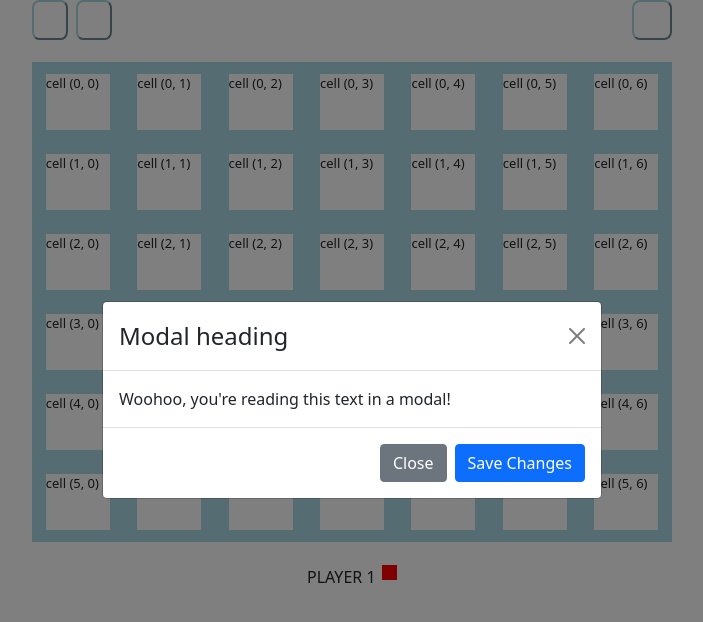
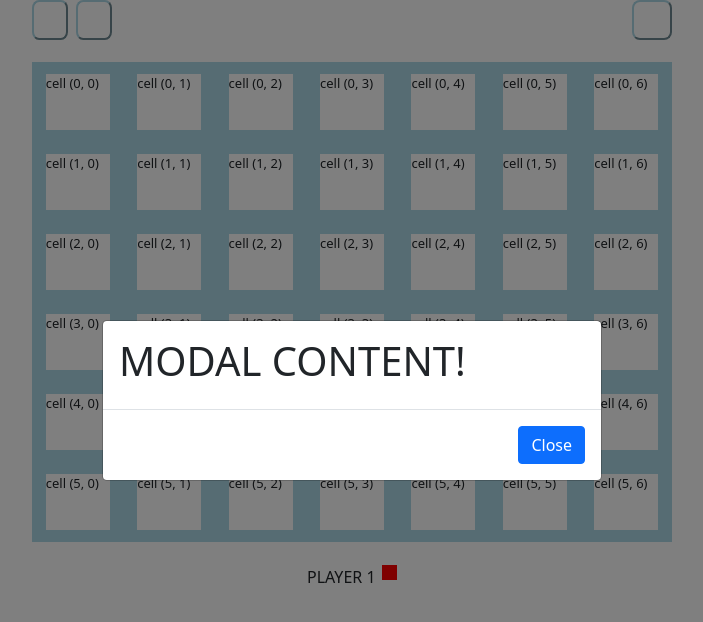
Before and after one commit to l-ilma/ConnectFour, a React (Create React App) app: page / in a window 1280 px wide. Shown: the top 622 px of the page, without its empty margins (288-991 px from the left). Built offline with nearby package versions, Linux system fonts and the light colour scheme; some icons are missing.

Commit message:
add extensible modal

```diff
--- a/src/components/Board/Board.tsx
+++ b/src/components/Board/Board.tsx
@@ -13,8 +13,13 @@ class Board extends React.Component<any, any> {
 
     this.state = {
       board: new Array(6).fill(new Array(7).fill(null)),
-      player: 1
+      player: 1,
+      showModal: true,
     }
+  }
+
+  onModalClose = () => {
+    this.setState({showModal: false});
   }
 
   makeMove(row: number, column: number) {
@@ -25,7 +30,11 @@ class Board extends React.Component<any, any> {
     const {board, player} = this.state;
     return (
       <div className="container">
-        <Modal />
+        { this.state.showModal && (
+          <Modal onPrimaryClick={this.onModalClose} primaryLabel="Close">
+            <h1>MODAL CONTENT!</h1>
+          </Modal>
+        )}
         <div className="controls-top">
           <div className="undo-redo-container">
             <button title="Undo" className="ctrl-btn" style={{marginRight: '10%'}}><IoIosUndo/></button>
--- a/src/components/Modal/Modal.tsx
+++ b/src/components/Modal/Modal.tsx
@@ -1,40 +1,36 @@
-import React from 'react';
+import React, { MouseEventHandler } from 'react';
 import BootstrapModal from 'react-bootstrap/Modal';
 import Button from "react-bootstrap/Button";
 
-
-class Modal extends React.Component<any, any> {
-  constructor(props: any) {
-    super(props);
-
-    this.state = {
-      showModal: true,
-    }
+interface ModalProps {
+  primaryLabel: string;
+  onPrimaryClick: MouseEventHandler<HTMLElement>;
+  secondaryLabel?: string;
+  onSecondaryClick?: MouseEventHandler<HTMLElement>;
+  secondary?: Boolean;
+  children?: React.ReactNode;
 }
 
-  handleClose = () => this.setState({...this.state, showModal: false});
-  handleShow = () => this.setState({...this.state, showModal: true});
+const Modal = ({
+                 primaryLabel,
+                 secondaryLabel,
+                 onPrimaryClick,
+                 onSecondaryClick,
+                 secondary = false,
+                 children
+               }: ModalProps): JSX.Element => {
 
-  render() {
-
-    const { showModal } = this.state;
   return (
-      <BootstrapModal show={showModal} onHide={this.handleClose} centered>
-        <BootstrapModal.Header closeButton>
-          <BootstrapModal.Title>Modal heading</BootstrapModal.Title>
-        </BootstrapModal.Header>
-        <BootstrapModal.Body>Woohoo, you're reading this text in a modal!</BootstrapModal.Body>
+    <BootstrapModal show centered>
+      <BootstrapModal.Body>{children}</BootstrapModal.Body>
       <BootstrapModal.Footer>
-          <Button variant="secondary" onClick={this.handleClose}>
-            Close
-          </Button>
-          <Button variant="primary" onClick={this.handleClose}>
-            Save Changes
-          </Button>
+        {secondary &&
+          <Button variant="secondary" onClick={onSecondaryClick}>{secondaryLabel}</Button>
+        }
+        <Button variant="primary" onClick={onPrimaryClick}>{primaryLabel}</Button>
       </BootstrapModal.Footer>
     </BootstrapModal>
   );
 }
-}
 
 export default Modal;
```
Lines whose indentation alone changed are shown as unchanged.
